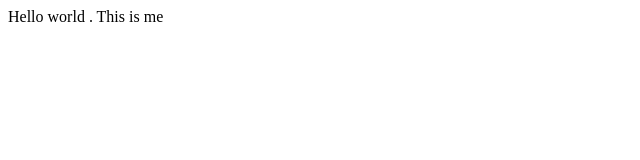
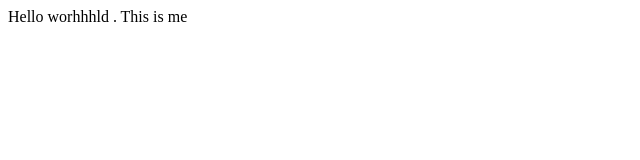
Before and after one commit to pawanbora1/vp1, a plain HTML site: page index.html in a window 1280 px wide. Shown: the full height of the page, 0-640 px from the left. Drawn offline with Linux system fonts and the light colour scheme.

Commit message:
my snapshot

```diff
--- a/index.html
+++ b/index.html
@@ -1,5 +1,5 @@
 <html>
     <body>
-        <p>Hello world . This is me</p>
+        <p>Hello worhhhld . This is me</p>
     </body>
 </html>
```
